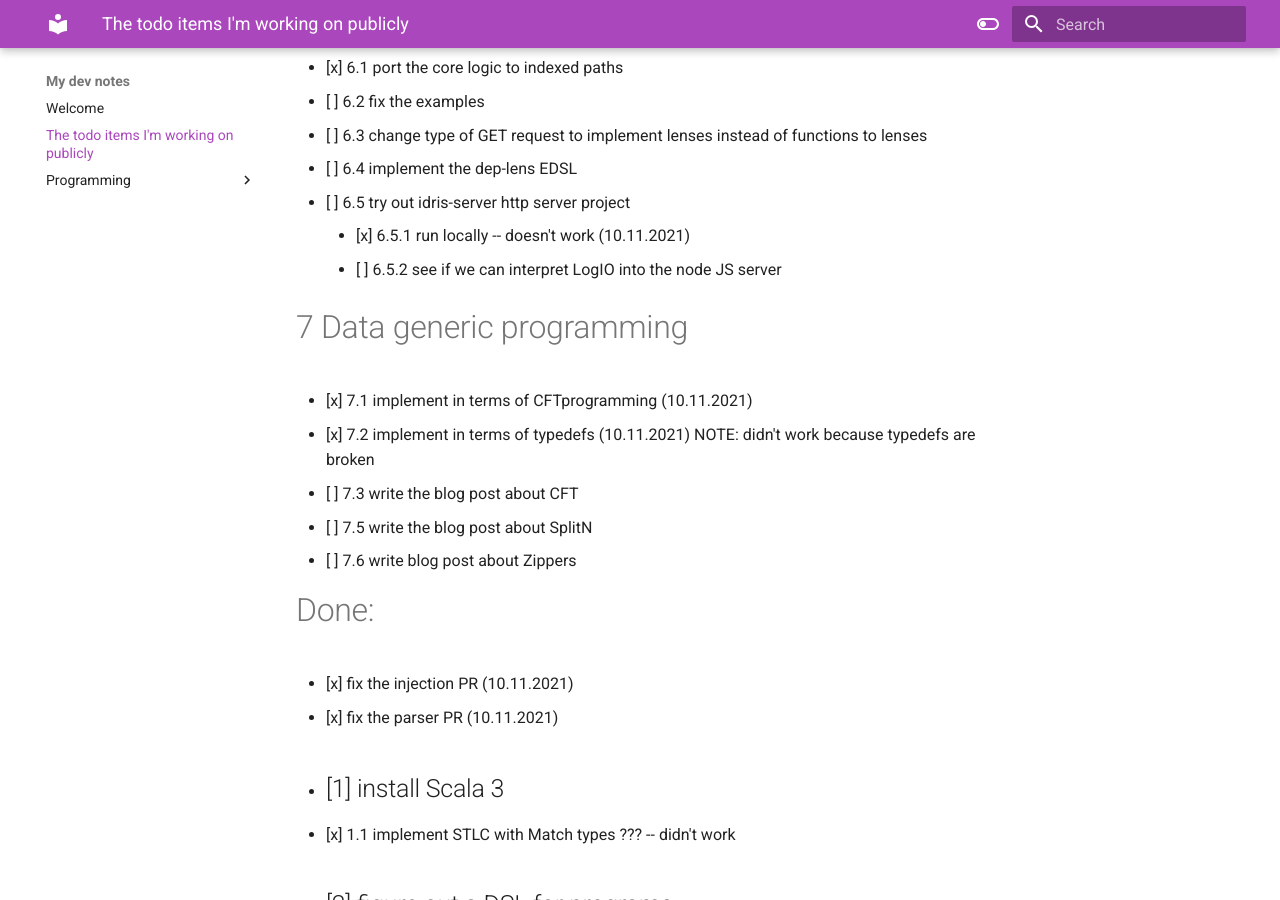
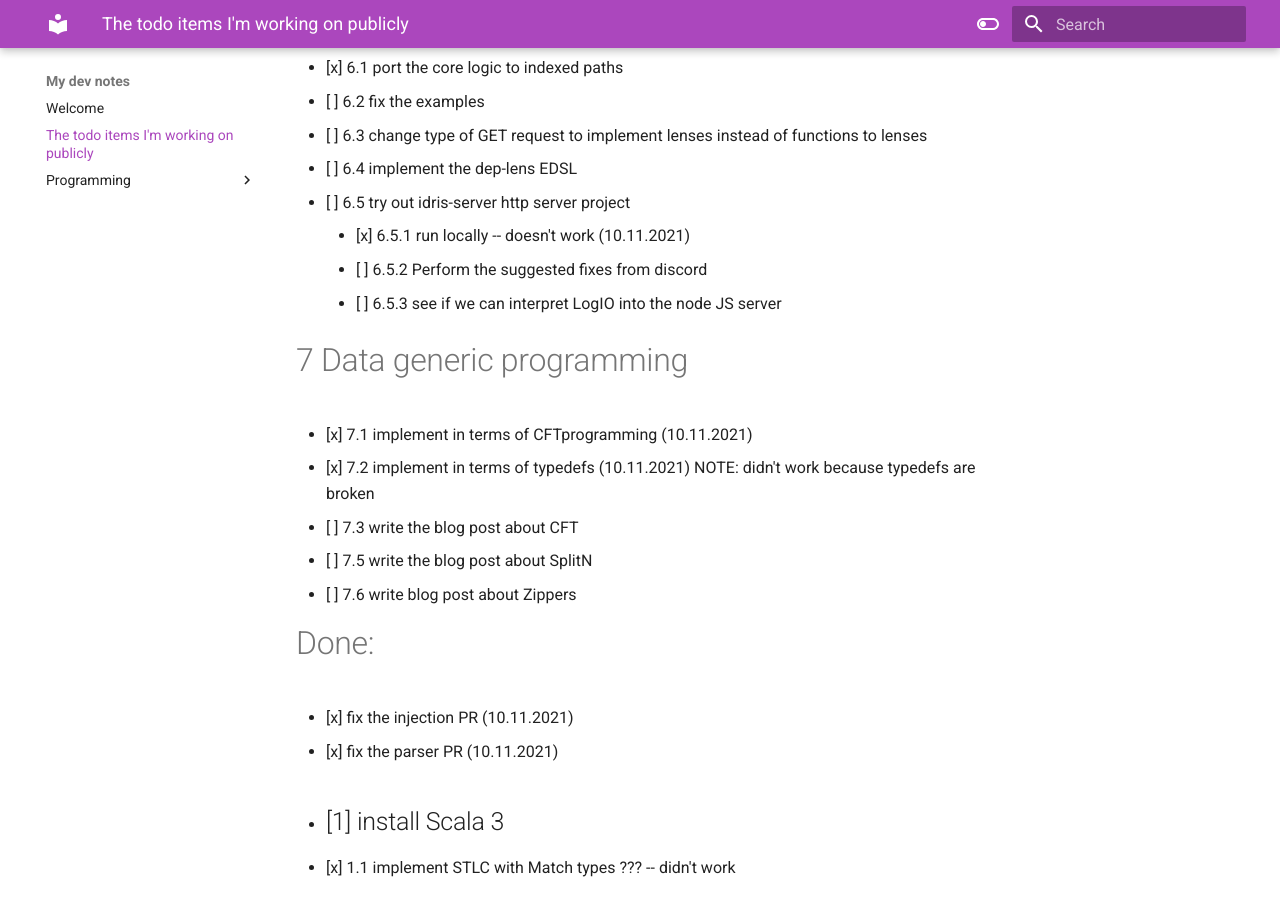
Before and after one commit to andrevidela/dev-notes, an MkDocs documentation site: the page built from docs/TASKS.md, in a window 1280 px wide and 900 px high, scrolled down 1117 px. Built offline with MkDocs 1.6.1 and Material for MkDocs 9.7.7, drawn with Linux system fonts in a browser that asks for light colours.

Commit message:
update tasks

```diff
--- a/docs/TASKS.md
+++ b/docs/TASKS.md
@@ -37,7 +37,8 @@ inherit the number of the project they belong to.
   - [ ] 6.4 implement the dep-lens EDSL
   - [ ] 6.5 try out idris-server http server project
       - [x] 6.5.1 run locally -- doesn't work (10.11.2021)
-      - [ ] 6.5.2 see if we can interpret LogIO into the node JS server
+      - [ ] 6.5.2 Perform the suggested fixes from discord
+      - [ ] 6.5.3 see if we can interpret LogIO into the node JS server
 
 # 7 Data generic programming
   - [x] 7.1 implement in terms of CFTprogramming (10.11.2021)
```
Also changed, not shown: docs/Programming/Cursed Idris Programs.md (added, +10 -0 lines).
